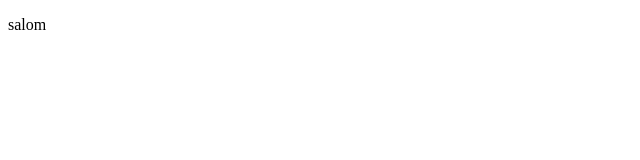
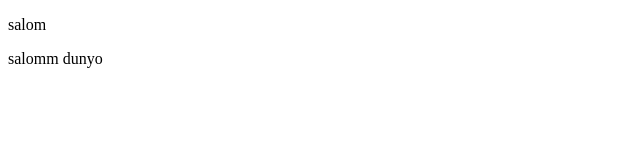
Before and after one commit to bekicom/algoritm8, a plain HTML site: page index.html in a window 1280 px wide. Shown: the full height of the page, 0-640 px from the left. Drawn offline with Linux system fonts and the light colour scheme.

Commit message:
2-malumot

```diff
--- a/index.html
+++ b/index.html
@@ -1,14 +1,31 @@
 <!DOCTYPE html>
 <html lang="en">
+
 <head>
     <meta charset="UTF-8">
     <meta name="viewport" content="width=device-width, initial-scale=1.0">
     <title>Document</title>
 </head>
+
 <body>
 
 
     <p>salom</p>
 
+    <p>salomm dunyo</p>
+
+    <!--
+
+
+1.git init.
+2.git status
+3.git add .
+4.git status
+5.git commit -m "satsrats"
+6.git link
+
+     -->
+
 </body>
+
 </html>
```
